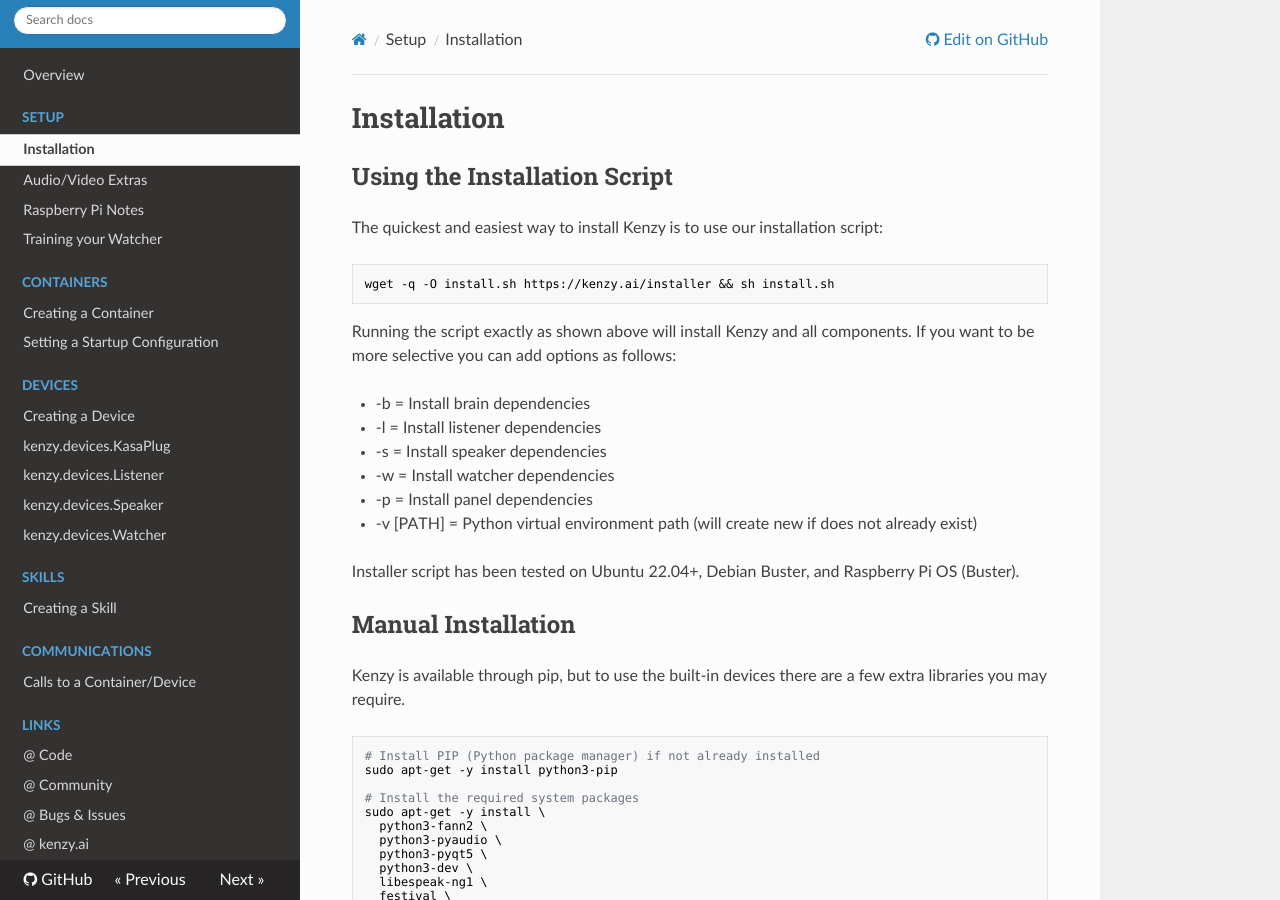
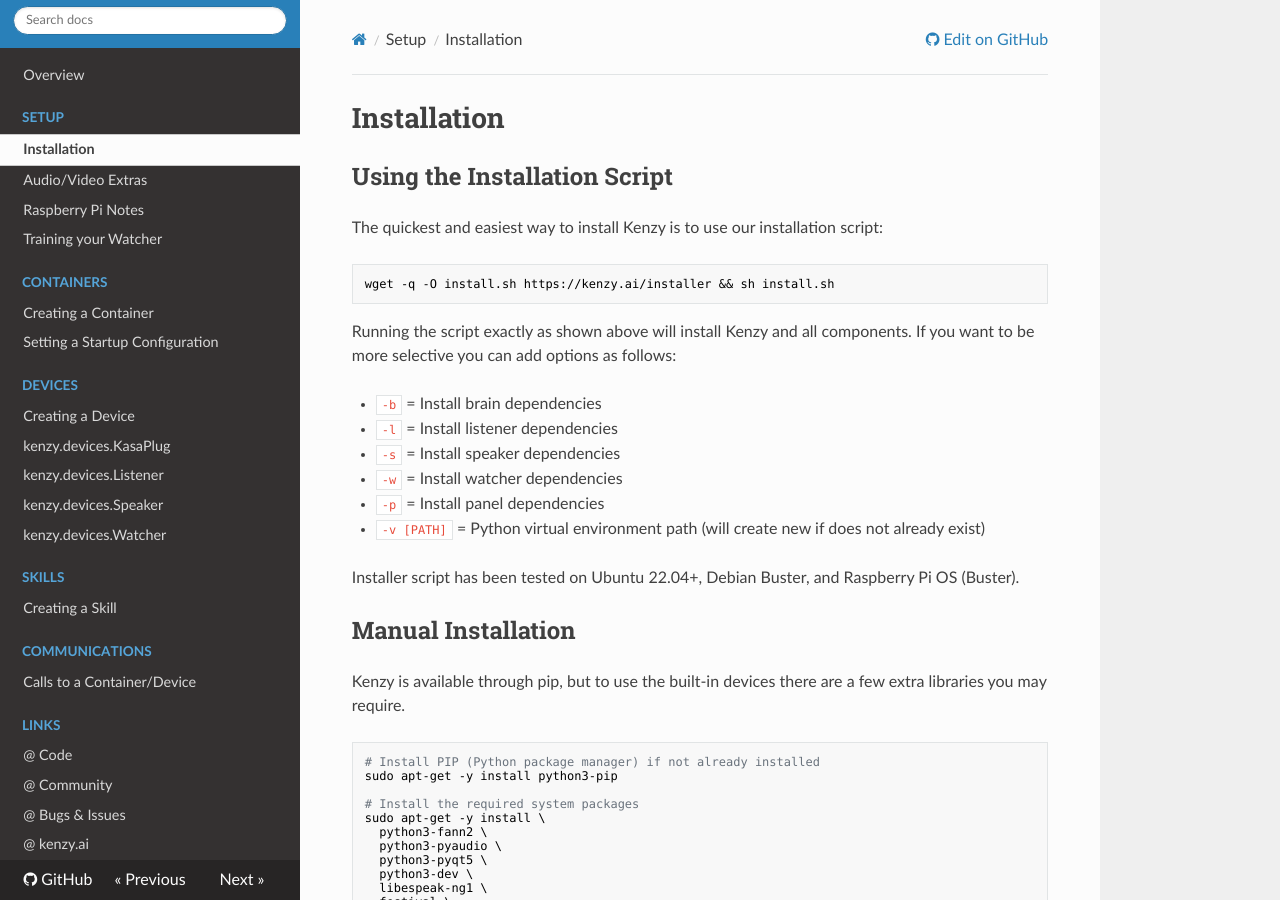
Before and after one commit to lnxusr1/kenzy, an MkDocs documentation site: the page built from docs/installation.basic.md, in a window 1280 px wide and 900 px high. Built offline with MkDocs 1.6.1, drawn with Linux system fonts in a browser that asks for light colours; nearby versions of some CDN libraries.

````diff
--- a/docs/installation.basic.md
+++ b/docs/installation.basic.md
@@ -10,12 +10,12 @@ wget -q -O install.sh https://kenzy.ai/installer && sh install.sh
 
 Running the script exactly as shown above will install Kenzy and all components.  If you want to be more selective you can add options as follows:
 
-* -b = Install brain dependencies
-* -l = Install listener dependencies
-* -s = Install speaker dependencies
-* -w = Install watcher dependencies
-* -p = Install panel dependencies
-* -v [PATH] = Python virtual environment path (will create new if does not already exist)
+* ```-b``` = Install brain dependencies
+* ```-l``` = Install listener dependencies
+* ```-s``` = Install speaker dependencies
+* ```-w``` = Install watcher dependencies
+* ```-p``` = Install panel dependencies
+* ```-v [PATH]``` = Python virtual environment path (will create new if does not already exist)
 
 Installer script has been tested on Ubuntu 22.04+, Debian Buster, and Raspberry Pi OS (Buster).
 
````
Also changed, not shown: README.md (+6 -6 lines).
